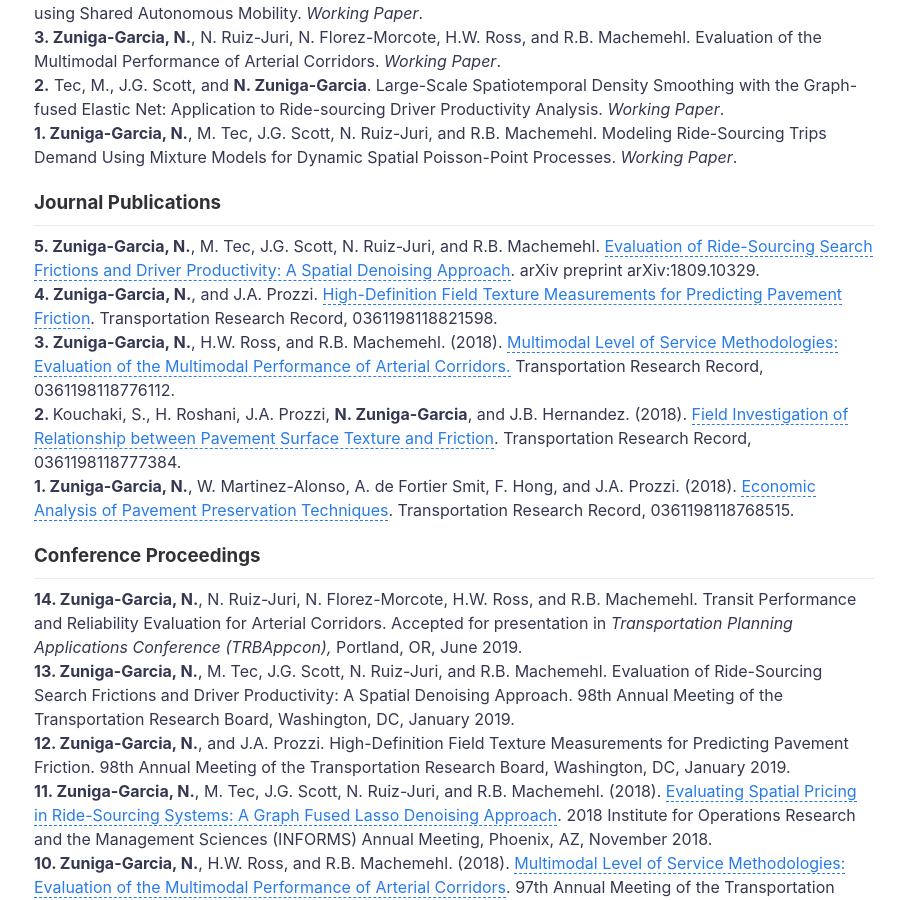
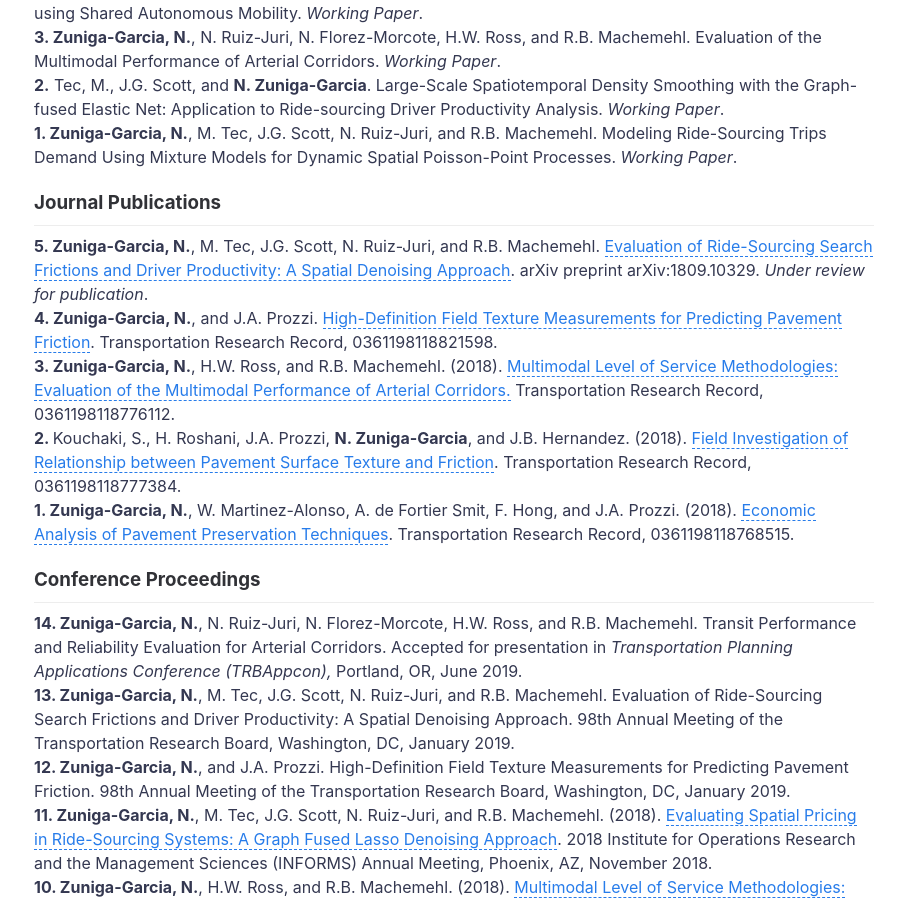
Before and after one commit to nzunigag/nzunigag.github.io, a Jekyll site: the page built from research.md, in a window 1280 px wide and 900 px high, scrolled down 480 px. Shown: the whole window, without its empty margins (186-1091 px from the left). Built offline with Jekyll 4.4.1, drawn with Linux system fonts in a browser that asks for light colours.

Commit message:
Update research.md

```diff
--- a/research.md
+++ b/research.md
@@ -22,7 +22,7 @@ Performance of Arterial Corridors. <i> Working Paper</i>.
 ### Journal Publications
 ___
 
-<b>5. Zuniga-Garcia, N.</b>, M. Tec, J.G. Scott, N. Ruiz-Juri, and R.B. Machemehl. [Evaluation of Ride-Sourcing Search Frictions and Driver Productivity: A Spatial Denoising Approach](../research/pub/2019_Ridesourcing.pdf). arXiv preprint arXiv:1809.10329.
+<b>5. Zuniga-Garcia, N.</b>, M. Tec, J.G. Scott, N. Ruiz-Juri, and R.B. Machemehl. [Evaluation of Ride-Sourcing Search Frictions and Driver Productivity: A Spatial Denoising Approach](../research/pub/2019_Ridesourcing.pdf). arXiv preprint arXiv:1809.10329.<i> Under review for publication</i>.
 <br>
 <b>4. Zuniga-Garcia, N.</b>, and J.A. Prozzi. [High-Definition Field Texture Measurements for Predicting Pavement Friction](../research/pub/2019_Friction.pdf). Transportation Research Record, 0361198118821598.
 <br>
```
